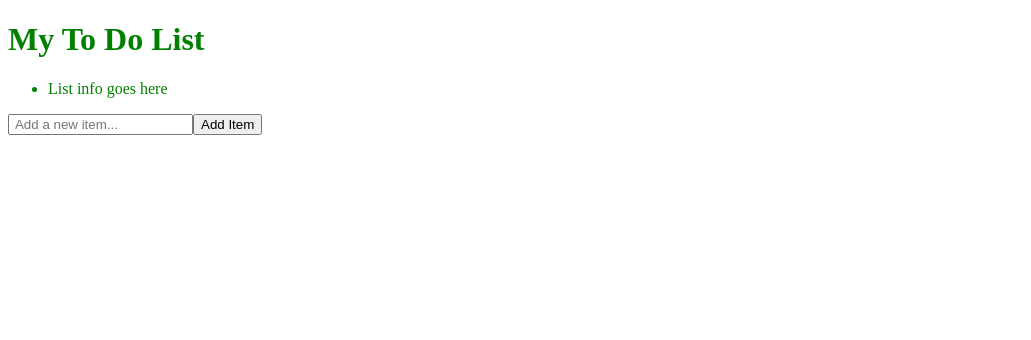
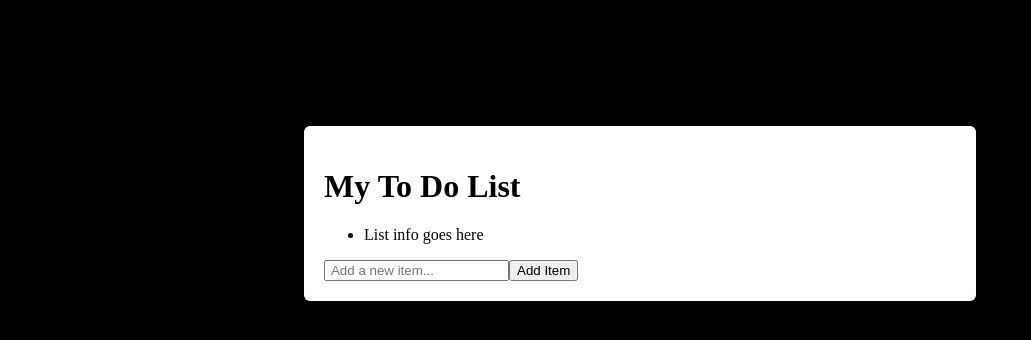
Before and after one commit to createdbysabrina/react-todo-list, a React (Create React App) app: page / in a window 1280 px wide. Shown: the top 340 px of the page, without its empty margins (0-1031 px from the left). Built offline with nearby package versions, Linux system fonts and the light colour scheme.

Commit message:
styled structure

```diff
--- a/src/global.scss
+++ b/src/global.scss
@@ -1,3 +1,13 @@
 body {
-  color: green
+
+  background-color: #000;
+
 }
+
+#root {
+  background-color: #fff;
+  width: 50%;
+  margin: 10% auto;
+  border-radius: 6px;
+  padding: 20px;
+}
```
